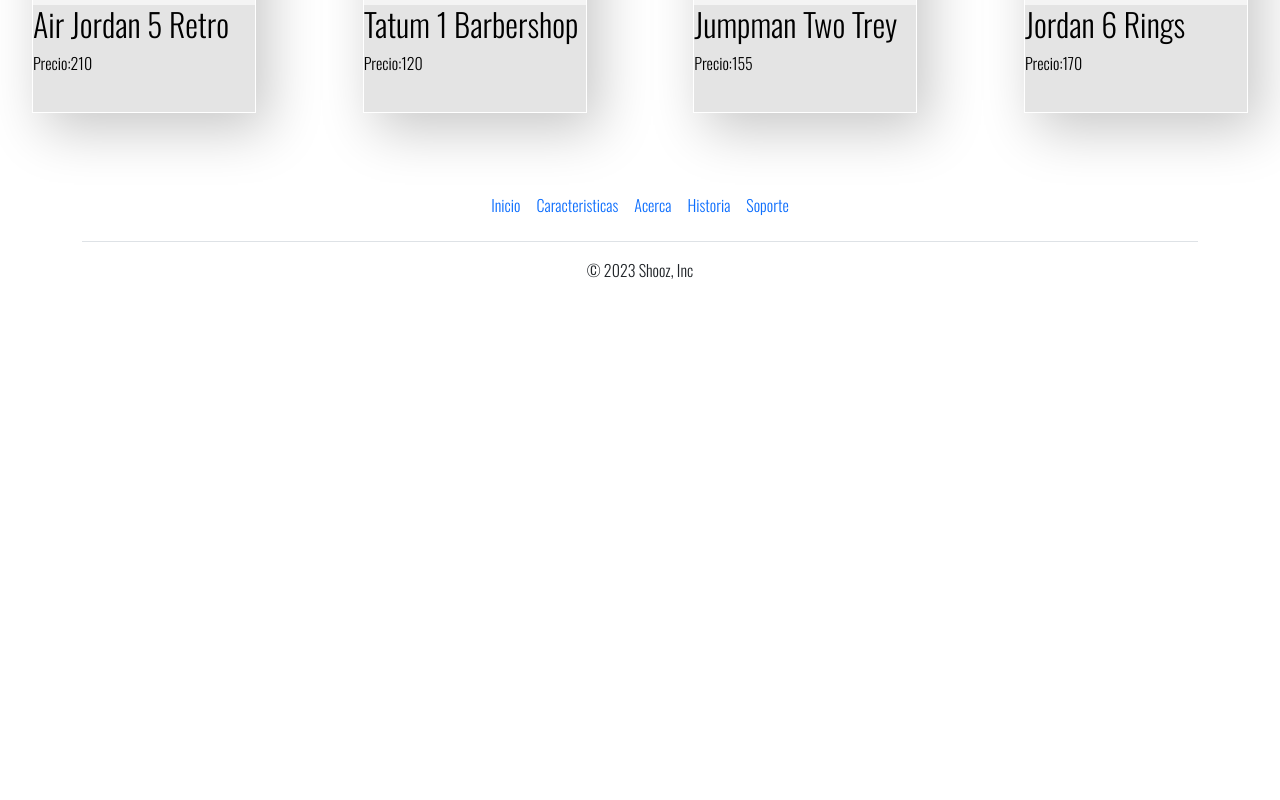
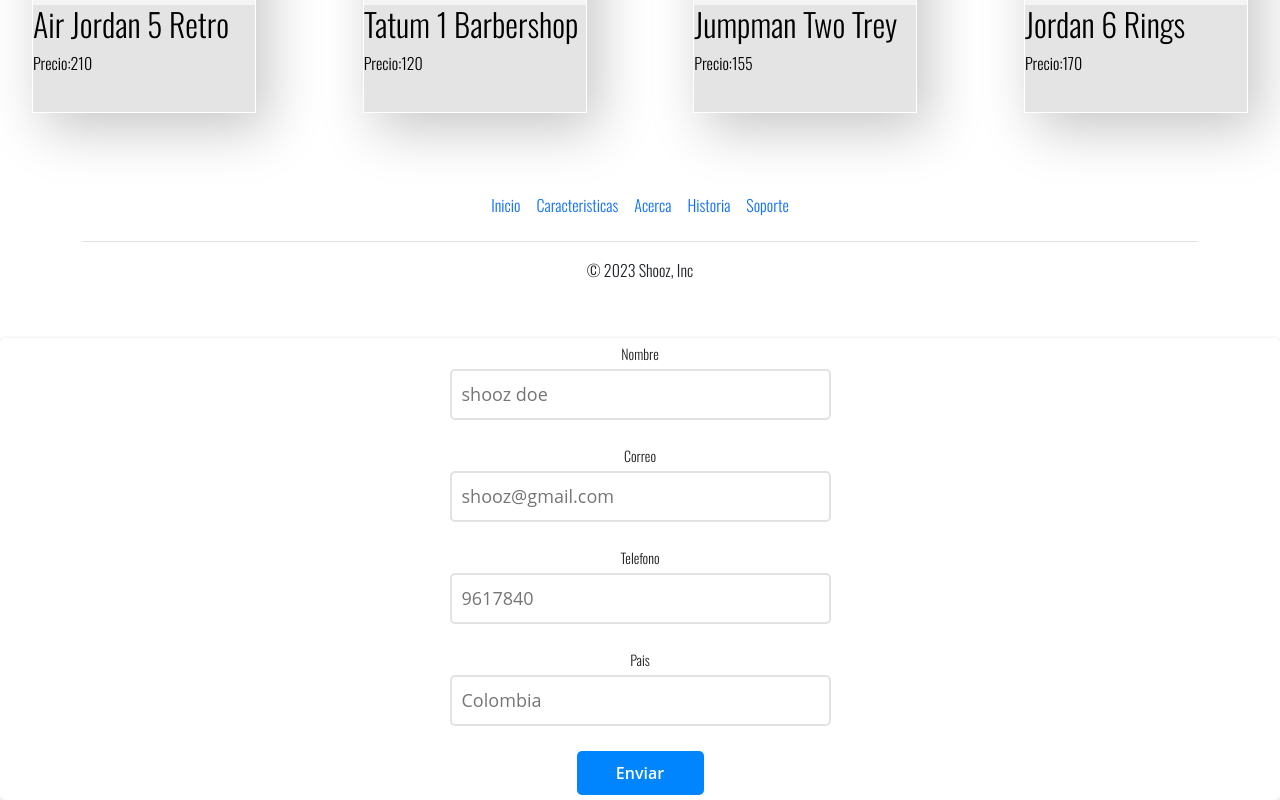
Before and after one commit to andres1505/ecommerce-shooz, a React (Vite) app: page / in a window 1280 px wide. Shown: the part 7526-8326 px from the top of the page. Before the commit the page ends 7864 px from the top, so only its background shows below. Built offline with nearby package versions, Linux system fonts and the light colour scheme.

Commit message:
Formulario

```diff
--- a/package.json
+++ b/package.json
@@ -12,6 +12,7 @@
     "server": "json-server --watch db.json --port 3002"
   },
   "dependencies": {
+    "formik": "^2.4.1",
     "react": "^18.2.0",
     "react-dom": "^18.2.0",
     "react-router-dom": "^6.11.2"
--- a/src/App.jsx
+++ b/src/App.jsx
@@ -4,6 +4,7 @@
 import Footer from "./assets/componentes/Footer/footer"
 import Home from './assets/componentes/home/Home'
 import React from 'react';
+import Formulario from './assets/componentes/Formulario/Formulario'
 
 
 
@@ -15,6 +16,7 @@
     <Home/>
     <Catalogo />
     <Footer/>
+    <Formulario/>
     </>
   )
 }
--- /dev/null
+++ b/src/assets/componentes/Formulario/Formulario.jsx
@@ -0,0 +1,64 @@
+import React, {useState} from 'react';
+import { Formik } from 'formik';
+
+
+const Formulario = () => {
+    return(
+       <>
+
+       <Formik
+       onSubmit={() => {
+        console.log('formulario enviado');
+       }}
+       >
+        {(handelsubmit) => (
+            <form className='formulario'>
+
+            <div>
+
+            <label htmlFor="nombre">Nombre</label>
+            <input type="text" id="nombre" name="nombre" placeholder="shooz doe" />
+
+            </div>
+
+            <div>
+
+             <label htmlFor="correo">Correo</label>
+            <input type="email" id="correo" name="nombre" placeholder="shooz@gmail.com" />
+
+            </div>
+
+
+            <div>
+
+           <label htmlFor="correo">Telefono</label>
+           <input type="text" id="telefono" name="nombre" placeholder="9617840" />
+
+           </div>
+
+
+           <div>
+
+           <label htmlFor="correo">Pais</label>
+           <input type="text" id="correo" name="nombre" placeholder="Colombia" />
+
+            </div>
+
+            <button type="submit">Enviar</button >
+
+
+            </form>
+
+
+        )}
+
+            </Formik>
+
+
+       </>
+
+    )
+
+}
+
+export default Formulario;
--- a/src/index.css
+++ b/src/index.css
@@ -222,3 +222,85 @@
   transform: scale(1.03);
   border-radius: 0;
 }
+
+
+.formulario {
+	text-align: center;
+	min-width: 400px;
+	margin-top: 5px;
+	background: #fff;
+	border-radius: 5px;
+	padding: 5px;
+	box-shadow: rgba(0, 0, 0, 0.16) 0px 1px 4px;
+}
+
+.formulario > div {
+	margin-bottom: 20px;
+	text-align: center
+}
+
+.formulario label {
+	display: block;
+	font-weight: 200;
+	font-size: 14px;
+	margin-bottom: 5px;
+	color: #1f1f1f;
+	text-align: center
+}
+
+.formulario input,
+.formulario textarea {
+	font-family: 'Open Sans', sans-serif;
+	width: 30%;
+	border-radius: 5px;
+	border: 2px solid #e2e2e2;
+	font-size: 18px;
+	padding: 10px;
+	margin-bottom: 5px;
+	color: #1f1f1f;
+}
+
+.formulario input:focus {
+	outline: none;
+	border: 2px solid #0085FF;
+}
+
+.formulario .error {
+	color: #e92b2d;
+	font-weight: 600;
+	font-size: 12px;
+}
+
+.formulario button[type="submit"] {
+	display: center;
+	background: #0085FF;
+	font-weight: 600;
+	font-family: 'Open Sans', sans-serif;
+	border: none;
+	cursor: pointer;
+	width: 10%;
+	padding: 10px;
+	border-radius: 5px;
+	color: #fff;
+	font-size: 16px;
+	transition: .3s ease all;
+	text-align: center;
+}
+
+.formulario button[type="submit"]:hover {
+	background: #0051ff;
+	text-align: center
+}
+
+.formulario .exito {
+	text-align: center;
+	font-size: 14px;
+	padding-top: 20px;
+	color: #02a802;
+	text-align: center
+}
+
+.formulario input[type="radio"] {
+	width: auto;
+	text-align: center
+}
```
Also changed, not shown: 1 other file (tests, documents, lock files or other folders).
